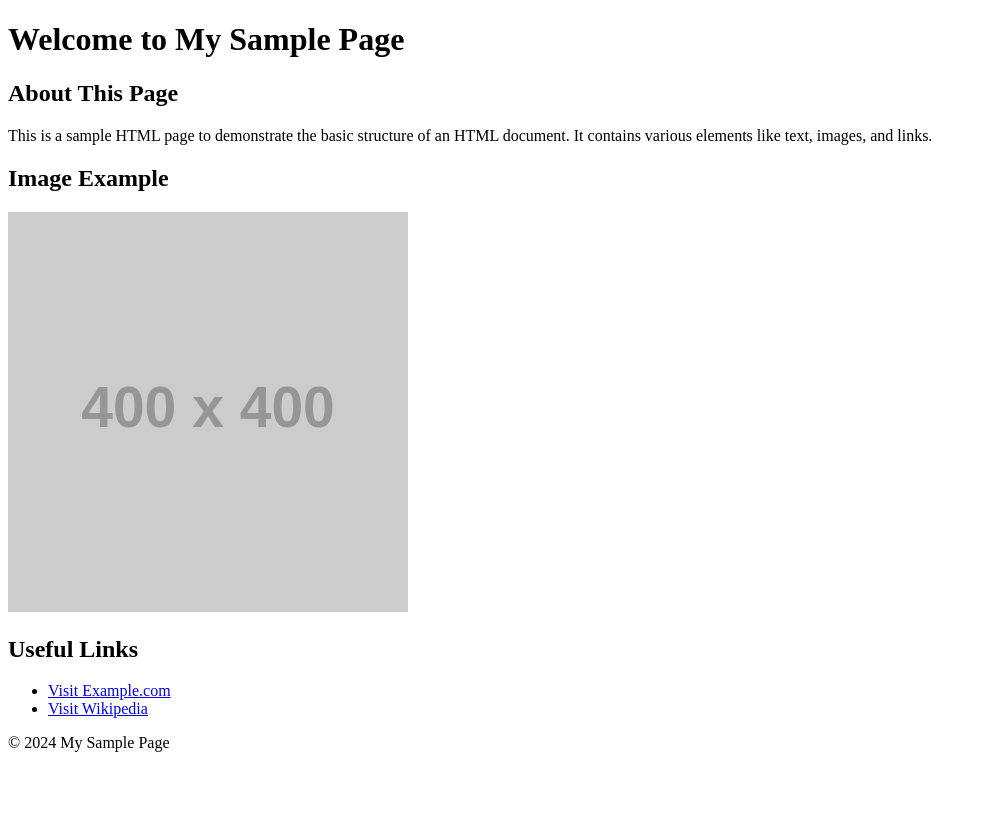
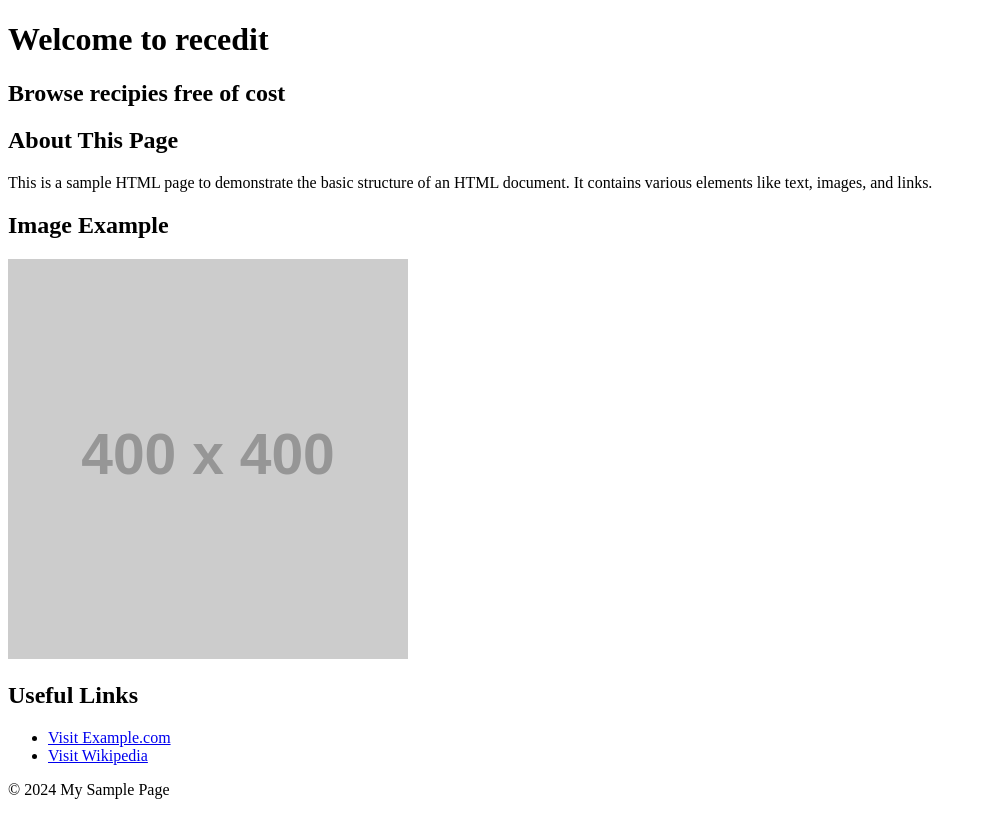
Before and after one commit to AkshajKaim/Recipiedit.github.io, a plain HTML site: page index.html in a window 1280 px wide. Shown: the whole page, without its empty margins (0-987 px from the left). Drawn offline with Linux system fonts and the light colour scheme; placeholder pictures from the web are drawn by us.

Commit message:
Update index.html

```diff
--- a/index.html
+++ b/index.html
@@ -3,11 +3,12 @@
 <head>
     <meta charset="UTF-8">
     <meta name="viewport" content="width=device-width, initial-scale=1.0">
-    <title>Sample HTML Page</title>
+    <title>Recidit.Com</title>
 </head>
 <body>
     <header>
-        <h1>Welcome to My Sample Page</h1>
+        <h1>Welcome to recedit </h1>
+        <h2>Browse recipies free of cost </h2>
     </header>
 
     <section>
```
